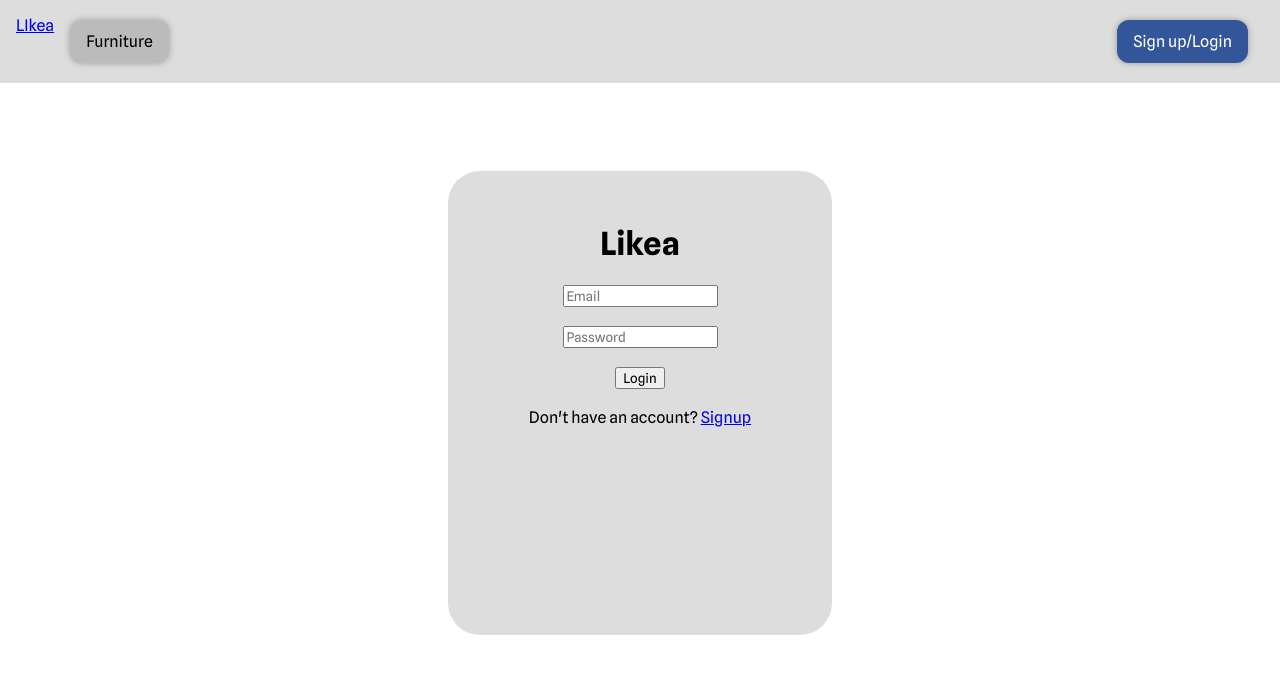
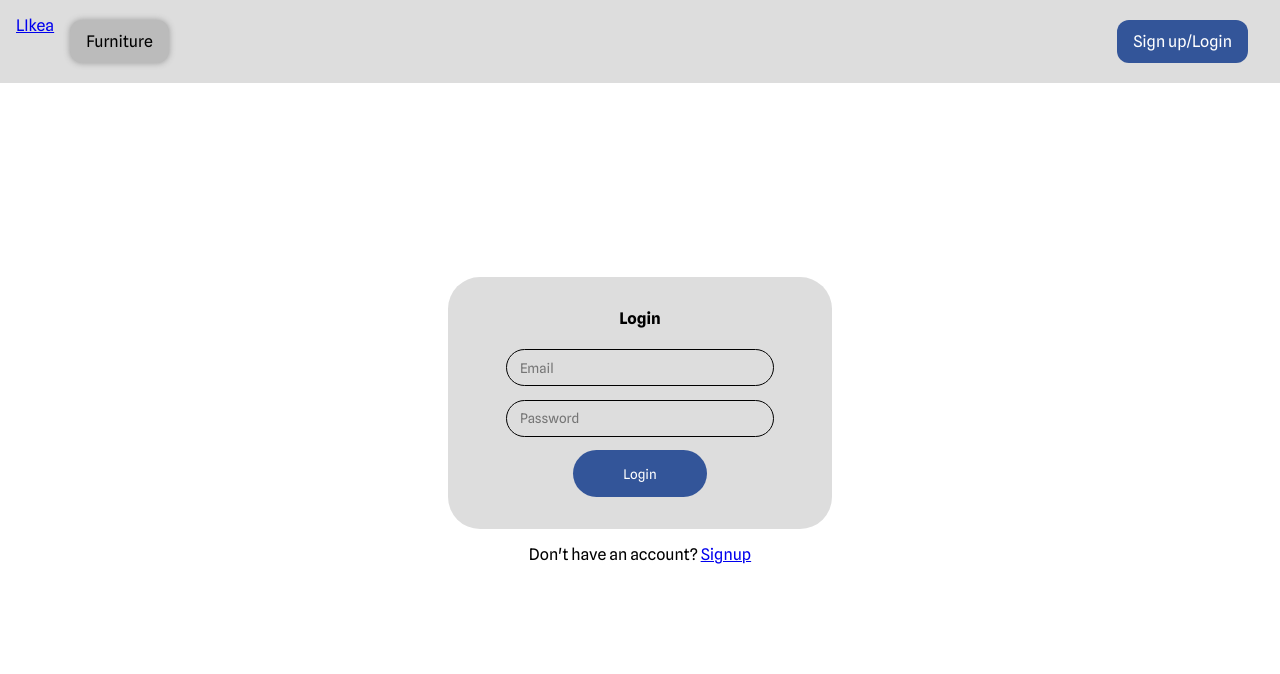
Before and after one commit to PixelFrosty/LIkea, a PHP site: page /login.php in a window 1280 px wide. Shown: the top 674 px of the page. Run offline with PHP 8.4, Linux system fonts and the light colour scheme.

Commit message:
loginpage CSS

```diff
--- a/css/index.css
+++ b/css/index.css
@@ -32,12 +32,10 @@ body {
             text-decoration: none;
             padding-block: 0.75em;
             padding-inline: 1em;
-            filter: drop-shadow(0 0 0.2em #999);
-            transition: background 0.3s ease-in-out, filter 0.3s ease-in-out;
+            transition: background 0.3s ease-in-out;
 
             &:hover{
                 background: #248;
-                filter: drop-shadow(0 0 0.4em #888);
             }
         }
     }
--- a/css/login.css
+++ b/css/login.css
@@ -5,11 +5,62 @@
     height: 80vh;
 }
 
+#notice {
+    margin-top: 0;
+}
+
 #login {
     text-align: center;
     background: #ddd;
     width: 20em;
-    height: 25em;
+    height: auto;
     padding: 2em;
     border-radius: 2em;
+
+    & *:not(#notice):not(form):not(#suggestion):not(#button) {
+        margin-bottom: 1em;
+    }
+
+    & #suggestion {
+        width: 20em;
+        position: fixed;
+        transform: translateY(3em);
+    }
 }
+
+#error {
+    margin-block-end: 0 !important;
+    margin-bottom: 0 !important;
+}
+
+input:not(#button) {
+    background: #ddd;
+    width: 18em;
+    height: 2.5em;
+    border-radius: 2em;
+    border: 0.1em solid #000;
+    padding-inline: 1em;
+}
+
+select {
+    background: #ddd;
+    width: 18em;
+    height: 2.5em;
+    border-radius: 2em;
+    border: 0.1em solid #000;
+    padding-inline: 1em;
+}
+
+#button {
+    color: #fff;
+    background: #359;
+    width: 10em;
+    height: 3.5em;
+    border-radius: 2em;
+    border-style: none;
+    transition: background 0.3s ease-in-out, filter 0.3s ease-in-out;
+
+    &:hover {
+        background: #248;
+    }
+}
--- a/login.php
+++ b/login.php
@@ -47,22 +47,25 @@ if (isset($_POST['login_request'])) {
 <div id="container">
     <div id="login">
 
-        <h1 id="notice">Likea</h1>
+        <h4 id="notice">Login</h4>
 
         <form method="POST" action="">
-            <input type="text" id="email" name="email" placeholder="Email" required value="<?php echo htmlspecialchars($email); ?>"> <br> <br>
-            <input type="password" id="password" name="password" placeholder="Password" required> <br> <br>
+            <input type="text" id="email" name="email" placeholder="Email" required value="<?php echo htmlspecialchars($email); ?>">
+            <br>
+            <input type="password" id="password" name="password" placeholder="Password" required>
+            <br>
             <input type="submit" value="Login" name="login_request" id="button">
         </form>
-        <br>
-        Don't have an account?
-        <a href="signup.php">Signup</a>
 
         <?php
         if (isset($error)) {
-            echo "<br> <br>";
-            echo "<p style='color:red;'>$error</p>";
+            echo "<p style='color:red;' id='error'>$error</p>";
         }
         ?>
+
+        <div id="suggestion">
+            Don't have an account?
+            <a href="signup.php">Signup</a>
+        </div>
     </div>
 </div>
```
Also changed, not shown: signup.php (+15 -16 lines).
